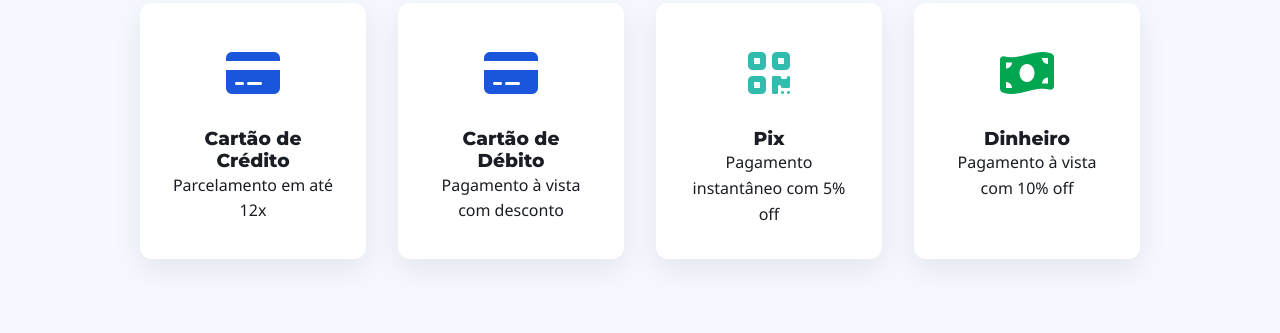
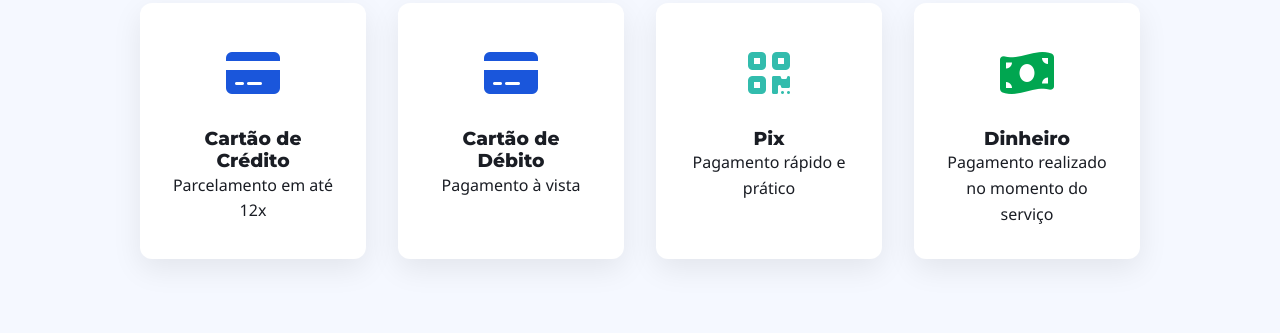
Before and after one commit to dgMontagens/site, a plain HTML site: page index.html in a window 1280 px wide. Shown: the part 2833-3166 px from the top of the page. Drawn offline with Linux system fonts and the light colour scheme.

Commit message:
ajustando textos

```diff
--- a/index.html
+++ b/index.html
@@ -130,21 +130,21 @@
                         <i class="fas fa-credit-card"></i>
                     </div>
                     <h3>Cartão de Débito</h3>
-                    <p>Pagamento à vista com desconto</p>
+                    <p>Pagamento à vista</p>
                 </div>
                 <div class="payment-card">
                     <div class="payment-icon">
                         <i class="fas fa-qrcode"></i>
                     </div>
                     <h3>Pix</h3>
-                    <p>Pagamento instantâneo com 5% off</p>
+                    <p>Pagamento rápido e prático</p>
                 </div>
                 <div class="payment-card">
                     <div class="payment-icon">
                         <i class="fas fa-money-bill-wave"></i>
                     </div>
                     <h3>Dinheiro</h3>
-                    <p>Pagamento à vista com 10% off</p>
+                    <p>Pagamento realizado no momento do serviço</p>
                 </div>
             </div>
         </div>
```
